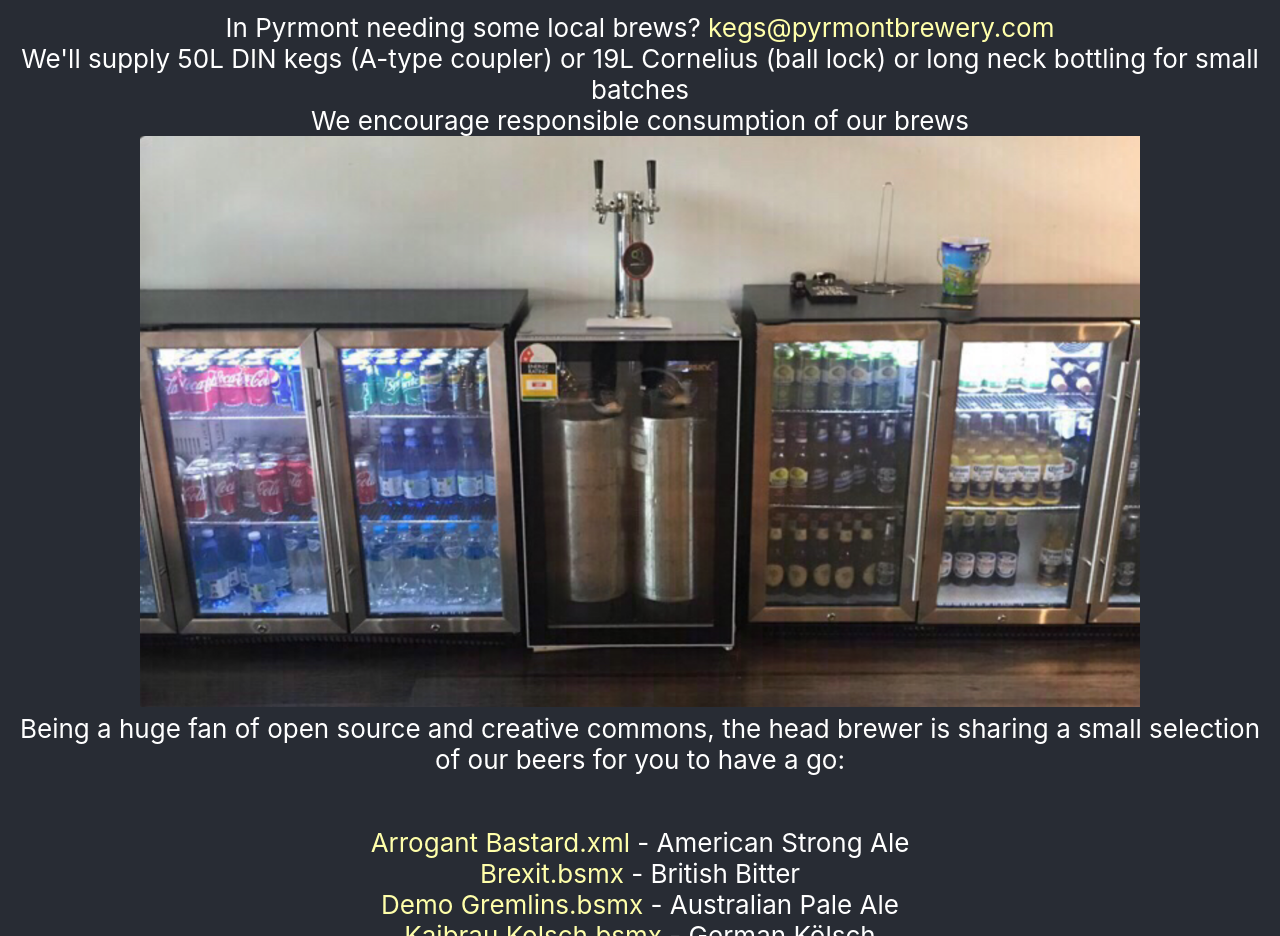
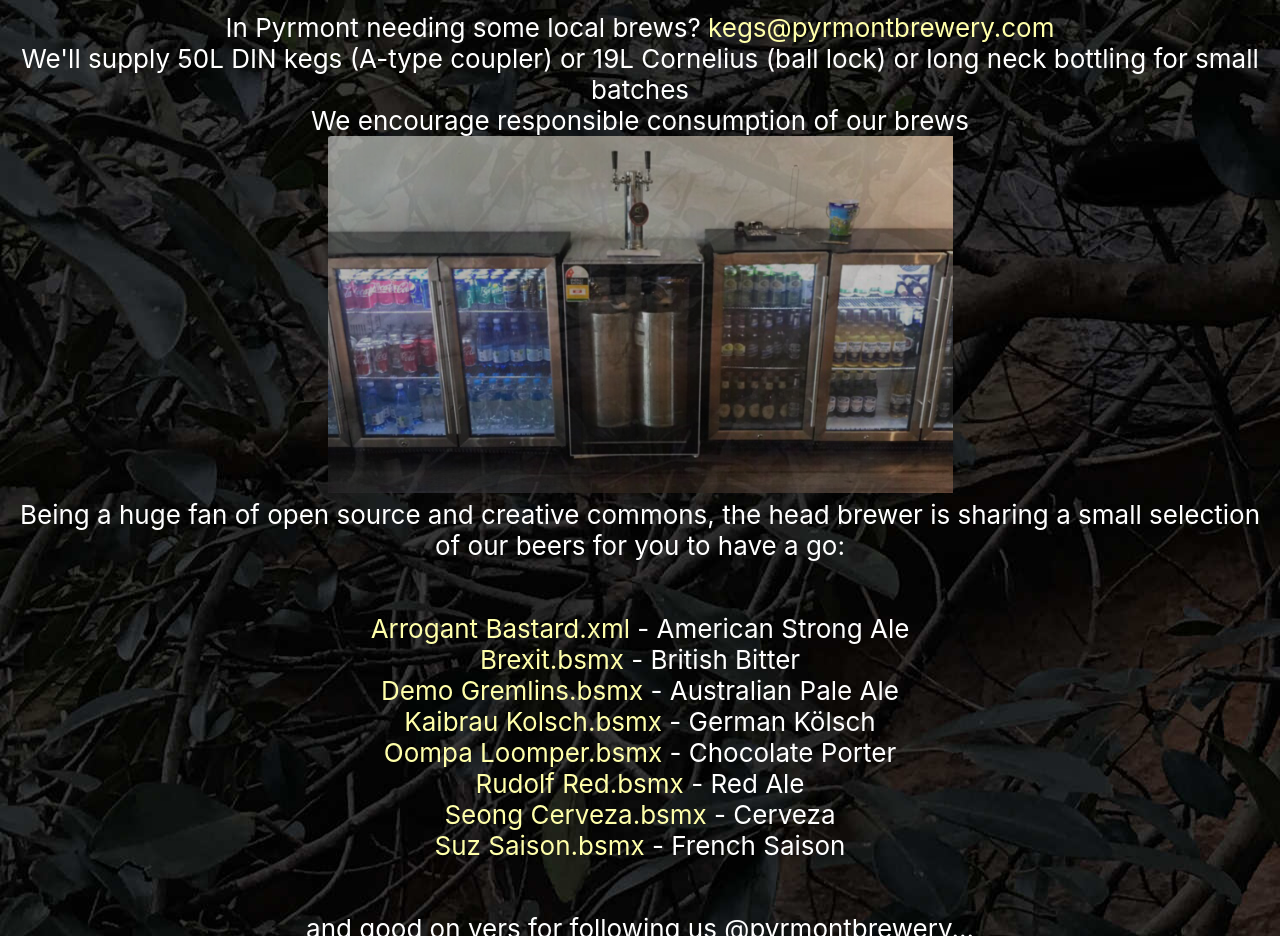
Before and after one commit to beerbrewing/beerbrewing.github.io, a React (Create React App) app: page / in a window 1280 px wide. Shown: the part 1000-1936 px from the top of the page. Built offline with nearby package versions, Linux system fonts and the light colour scheme.

Commit message:
Pyrmont Brewery possums

```diff
--- a/src/App.css
+++ b/src/App.css
@@ -2,6 +2,7 @@
   text-align: center;
   padding: 15px 15px 15px 15px;
   background-color: #282c34;
+  background-image: url("/possums_in_pyrmont.jpg");
 }
 
 .App-logo {
@@ -11,7 +12,6 @@
 }
 
 .App-header {
-  background-color: #282c34;
   min-height: 100vh;
   display: flex;
   flex-direction: column;
--- a/src/App.js
+++ b/src/App.js
@@ -3,13 +3,14 @@ import logo from './logo.svg';
 import PyrmontBrewery_Kegerator from './PyrmontBrewery_Kegerator.png';
 import './App.css';
 import { BrowserRouter as Router, Route, Link } from "react-router-dom";
+import desktopImage from './possums_in_pyrmont.jpg';
 
 class App extends Component {
   render() {
     let classLink = 'App-link';
 
     return (
-      <div className="App">
+      <div className="App" style={{backgroundImage: `url(${desktopImage})` }}>
         <header className="App-header">
           <img src={logo} className="App-logo" alt="logo" />
           <p>
@@ -35,7 +36,7 @@ class App extends Component {
             kegs@pyrmontbrewery.com</a><br/>
             We'll supply 50L DIN kegs (A-type coupler) or 19L Cornelius (ball lock) or long neck bottling for small batches<br/>
             We encourage responsible consumption of our brews<br/>
-            <a href={"mailto:kegs@pyrmontbrewery.com"} target={"_blank"}><img src={PyrmontBrewery_Kegerator} width="80%"></img></a>
+            <a href={"mailto:kegs@pyrmontbrewery.com"} target={"_blank"}><img src={PyrmontBrewery_Kegerator} width="50%" style={{opacity: 0.7}}></img></a>
             <br/>
             Being a huge fan of open source and creative commons, the head brewer is sharing a small selection of our beers for you to have a go:
           </p>
```
Also changed, not shown: src/logo.svg, src/possums_in_pyrmont.jpg (added), 18 other files (tests, documents, lock files or other folders).
